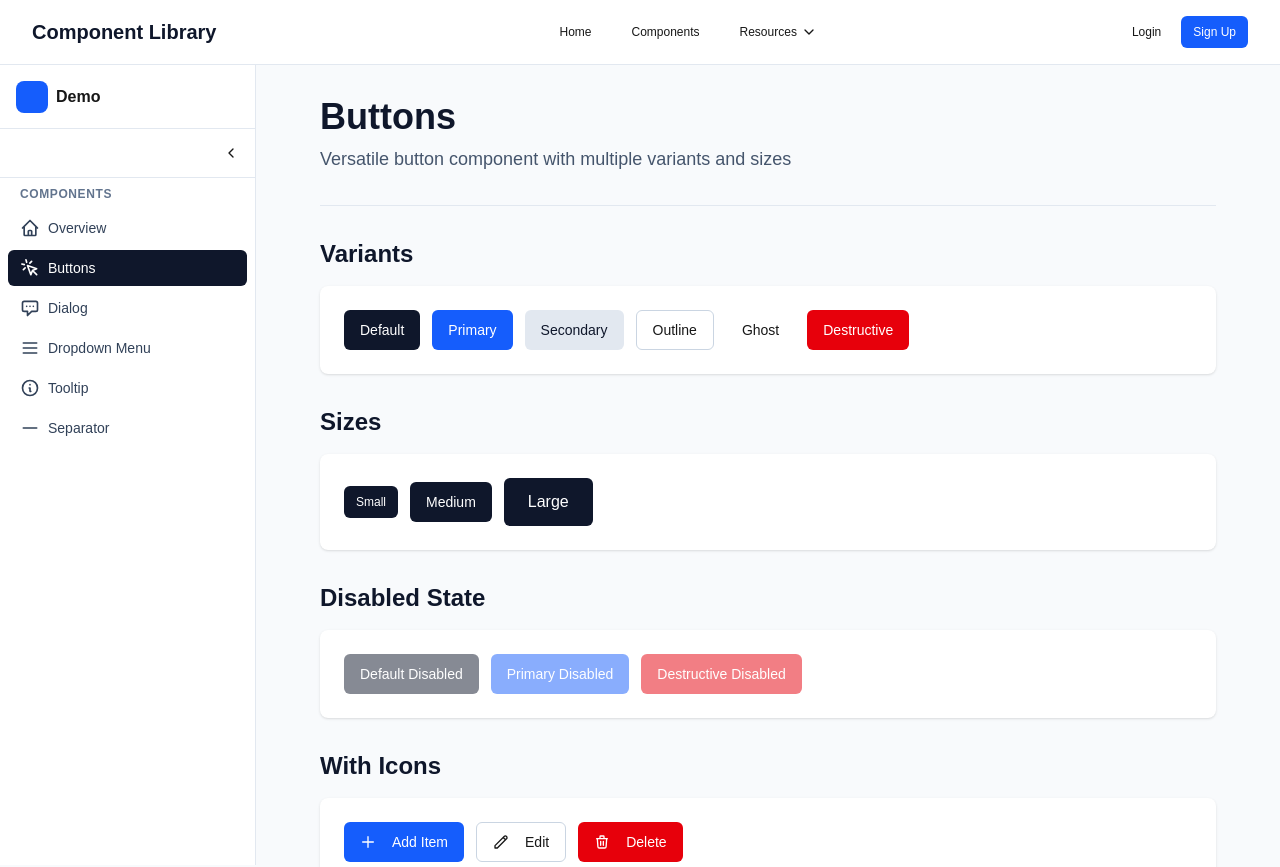
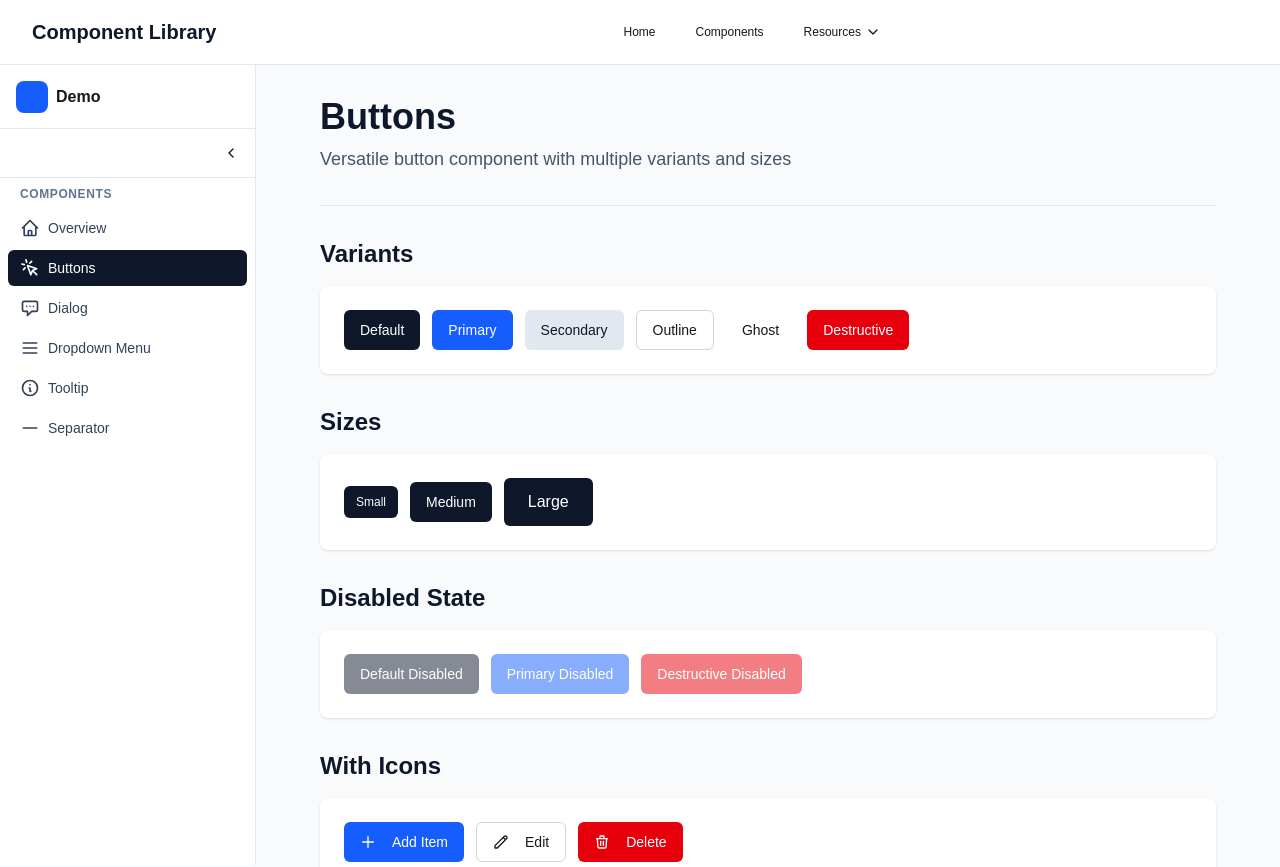
Before and after one commit to yoyoucay/radix-ui-components-lib, a Next.js app: page /demo/buttons in a window 1280 px wide. Shown: the top 867 px of the page. Built offline with nearby package versions, Linux system fonts and the light colour scheme.

Commit message:
feat: Remove login and sign-up buttons from demo layout actions

```diff
--- a/src/app/demo/layout.tsx
+++ b/src/app/demo/layout.tsx
@@ -33,14 +33,7 @@ export default function DemoLayout({
           },
         ]}
         actions={
-          <div className="flex gap-2">
-            <Button variant="ghost" size="sm">
-              Login
-            </Button>
-            <Button variant="primary" size="sm">
-              Sign Up
-            </Button>
-          </div>
+        <></>
         }
         sticky
       />
```
